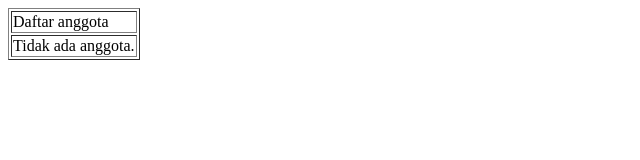
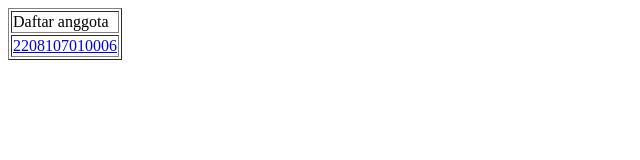
Before and after one commit to emhaaaa/INF206-2024-9-AquaWeather, a plain HTML site: page index.html in a window 1280 px wide. Shown: the whole page, without its empty margins (0-640 px from the left). Drawn offline with Linux system fonts and the light colour scheme.

Commit message:
feat: add praktikum 31

```diff
--- a/index.html
+++ b/index.html
@@ -6,7 +6,9 @@
 <body>
 <table border=”0”>
 <tr><td>Daftar anggota</td></tr>
-<tr><td>Tidak ada anggota.</td></tr>
+<tr><td>
+    <a href = "2208107010006.html"> 2208107010006 </a>
+</td></tr>
 </table>
 </body>
 </html>
```
Also changed, not shown: 2208107010006.html (added, +12 -0 lines).
